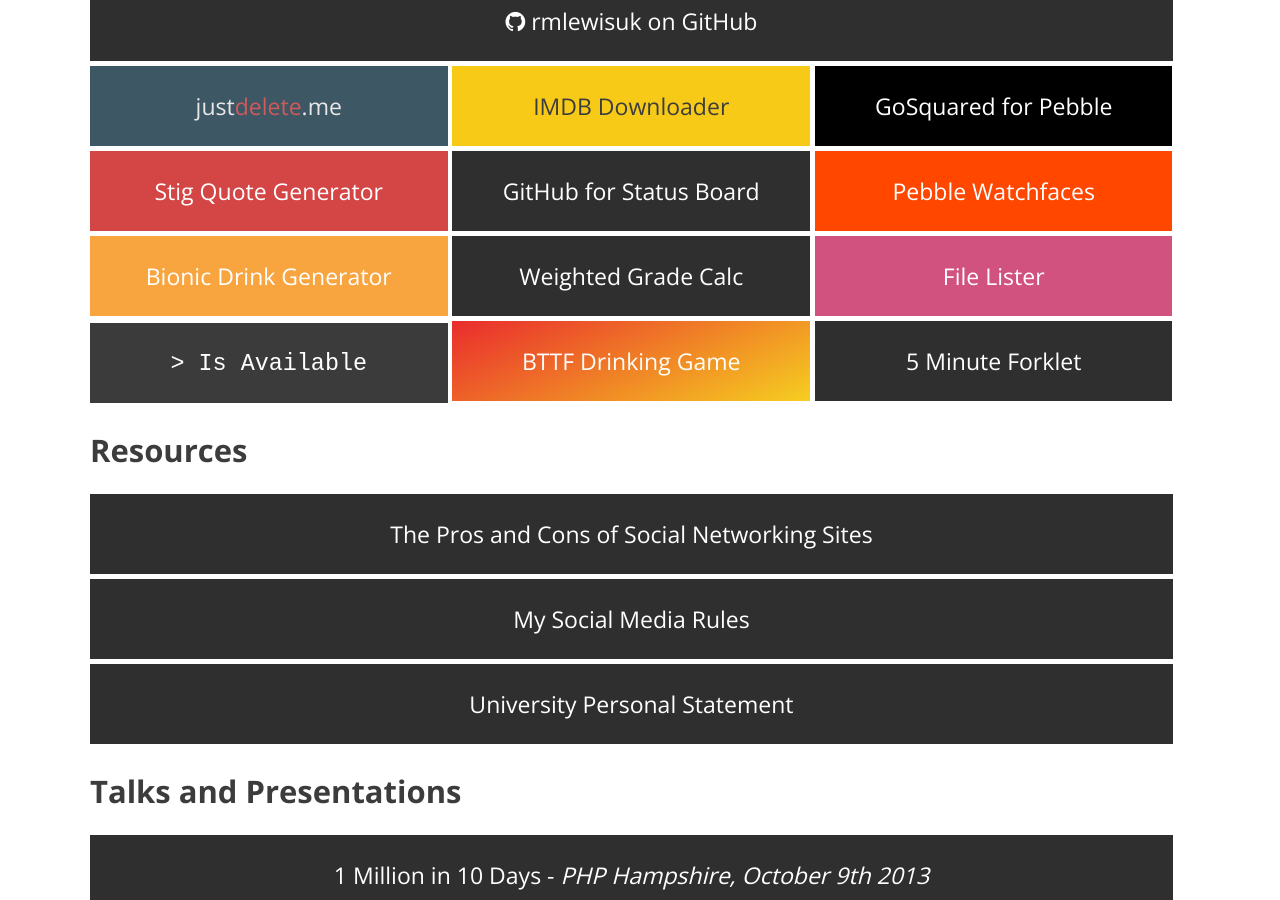
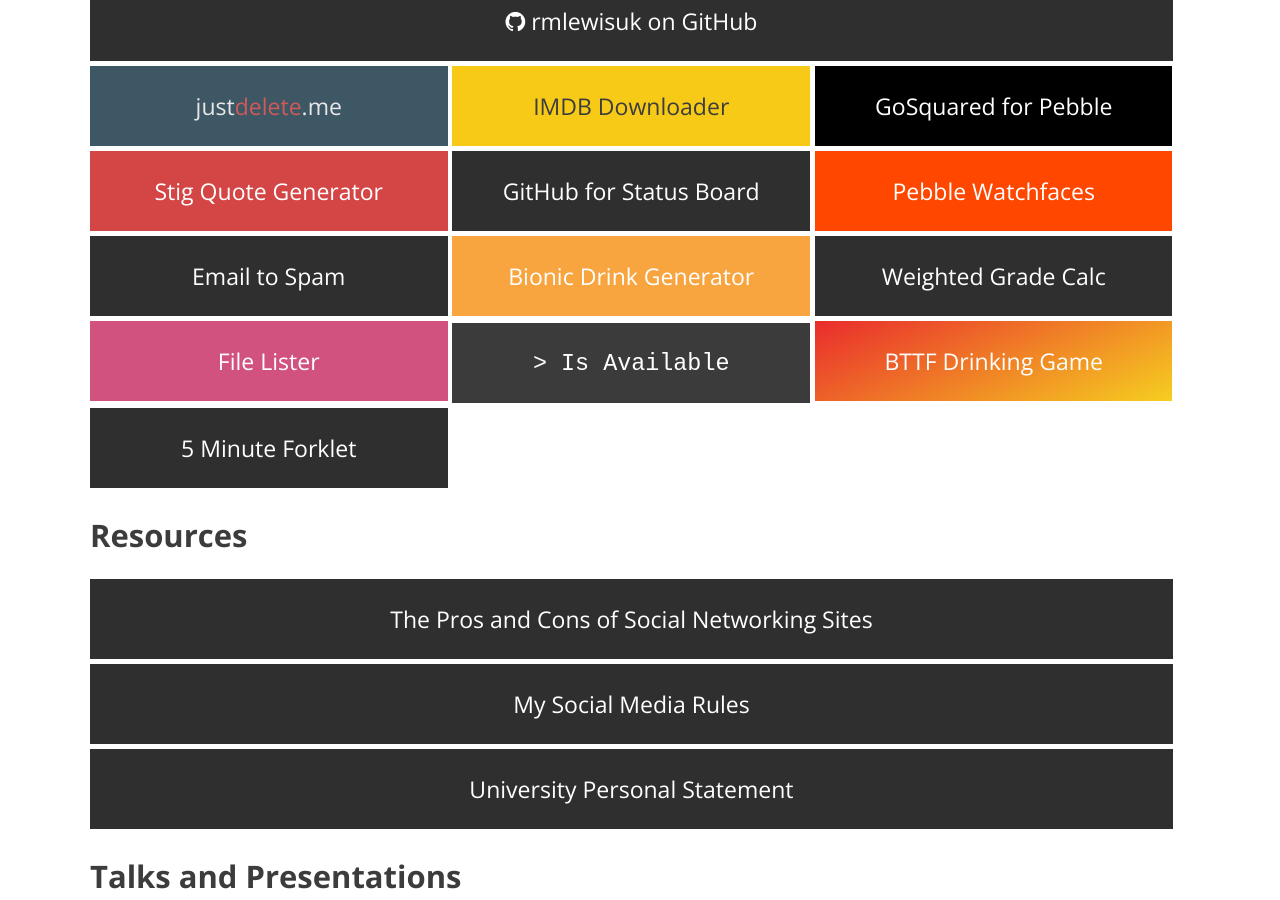
Before and after one commit to rknightuk/robblewis.me-jekyll, a Jekyll site: the page built from projects/index.html, in a window 1280 px wide and 900 px high, scrolled down 599 px. Built offline with Jekyll 4.4.1, drawn with Linux system fonts in a browser that asks for light colours; Markdown is read by kramdown in place of the engine named in the settings.

Commit message:
Add email to spam extension

```diff
--- a/projects/index.html
+++ b/projects/index.html
@@ -73,6 +73,12 @@
         </div>
     </a>
 
+    <a class="work-block work-block--emailSpam" href="/projects/gosquared-for-pebble">
+        <div class="work-block__meta">
+            Email to Spam
+        </div>
+    </a>
+
     <a class="work-block work-block--bionic" href="/projects/bionicdrink">
         <div class="work-block__meta">
             Bionic Drink Generator
```
